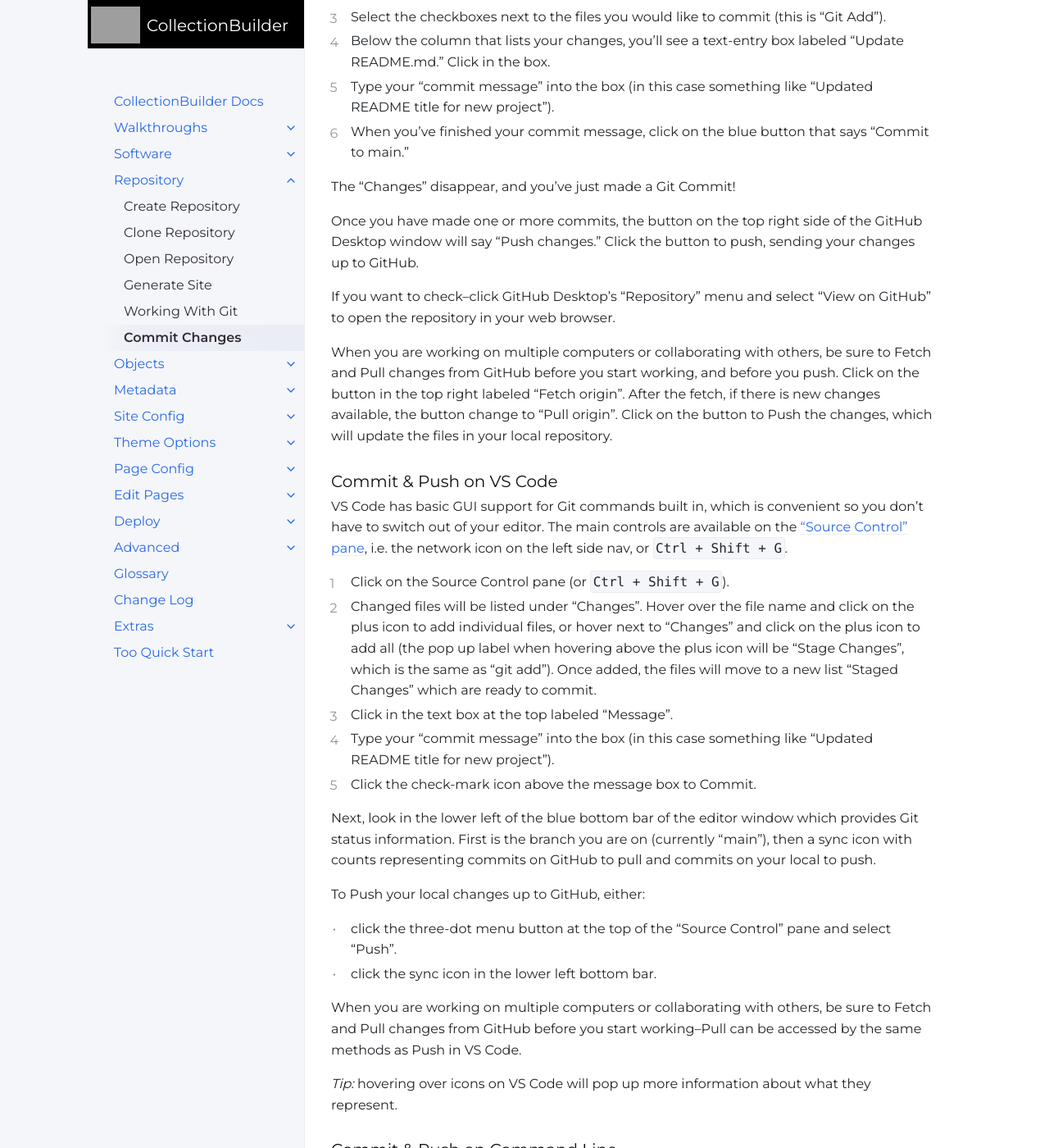
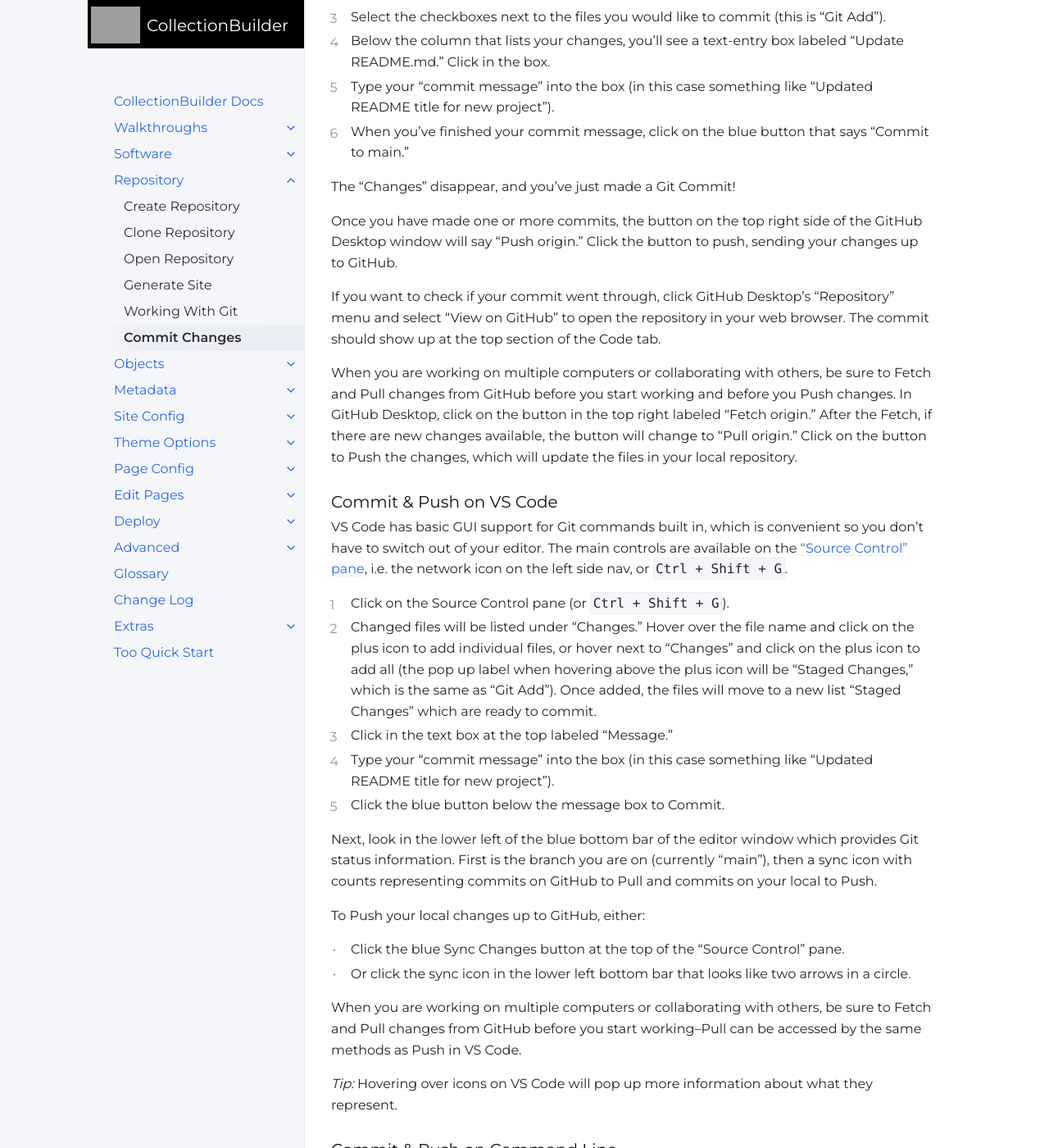
Before and after one commit to CollectionBuilder/cb-docs, a Jekyll site: the page built from docs/repository/commit.md, in a window 1280 px wide and 1400 px high, scrolled down 1262 px. Shown: the whole window at 82% size. Built offline with Jekyll 4.4.1, drawn with Linux system fonts in a browser that asks for light colours; comment, search, counter and statistics services are not loaded.

Commit message:
Minor text edits

```diff
--- a/docs/repository/commit.md
+++ b/docs/repository/commit.md
@@ -55,14 +55,14 @@ We can commit and push via GitHub Desktop, VS Code Source Control pane, or Git o
 
 The "Changes" disappear, and you've just made a Git Commit!
 
-Once you have made one or more commits, the button on the top right side of the GitHub Desktop window will say "Push changes."
+Once you have made one or more commits, the button on the top right side of the GitHub Desktop window will say "Push origin."
 Click the button to push, sending your changes up to GitHub.
 
-If you want to check--click GitHub Desktop's "Repository" menu and select "View on GitHub" to open the repository in your web browser.
+If you want to check if your commit went through, click GitHub Desktop's "Repository" menu and select "View on GitHub" to open the repository in your web browser. The commit should show up at the top section of the Code tab.
 
-When you are working on multiple computers or collaborating with others, be sure to Fetch and Pull changes from GitHub before you start working, and before you push.
-Click on the button in the top right labeled "Fetch origin".
-After the fetch, if there is new changes available, the button change to "Pull origin".
+When you are working on multiple computers or collaborating with others, be sure to Fetch and Pull changes from GitHub before you start working and before you Push changes.
+In GitHub Desktop, click on the button in the top right labeled "Fetch origin."
+After the Fetch, if there are new changes available, the button will change to "Pull origin."
 Click on the button to Push the changes, which will update the files in your local repository.
 
 ### Commit & Push on VS Code
@@ -71,22 +71,22 @@ VS Code has basic GUI support for Git commands built in, which is convenient so
 The main controls are available on the ["Source Control" pane](https://code.visualstudio.com/docs/editor/versioncontrol), i.e. the network icon on the left side nav, or `Ctrl + Shift + G`.
 
 1. Click on the Source Control pane (or `Ctrl + Shift + G`).
-2. Changed files will be listed under "Changes". Hover over the file name and click on the plus icon to add individual files, or hover next to "Changes" and click on the plus icon to add all (the pop up label when hovering above the plus icon will be "Stage Changes", which is the same as "git add"). Once added, the files will move to a new list "Staged Changes" which are ready to commit.
-3. Click in the text box at the top labeled "Message".
+2. Changed files will be listed under "Changes." Hover over the file name and click on the plus icon to add individual files, or hover next to "Changes" and click on the plus icon to add all (the pop up label when hovering above the plus icon will be "Staged Changes," which is the same as "Git Add"). Once added, the files will move to a new list "Staged Changes" which are ready to commit.
+3. Click in the text box at the top labeled "Message."
 4. Type your "commit message" into the box (in this case something like "Updated README title for new project").
-5. Click the check-mark icon above the message box to Commit.
+5. Click the blue button below the message box to Commit.
 
 Next, look in the lower left of the blue bottom bar of the editor window which provides Git status information.
-First is the branch you are on (currently "main"), then a sync icon with counts representing commits on GitHub to pull and commits on your local to push.
+First is the branch you are on (currently "main"), then a sync icon with counts representing commits on GitHub to Pull and commits on your local to Push.
 
 To Push your local changes up to GitHub, either:
 
-- click the three-dot menu button at the top of the "Source Control" pane and select "Push".
-- click the sync icon in the lower left bottom bar.
+- Click the blue Sync Changes button at the top of the "Source Control" pane.
+- Or click the sync icon in the lower left bottom bar that looks like two arrows in a circle.
 
 When you are working on multiple computers or collaborating with others, be sure to Fetch and Pull changes from GitHub before you start working--Pull can be accessed by the same methods as Push in VS Code.
 
-*Tip:* hovering over icons on VS Code will pop up more information about what they represent.
+*Tip:* Hovering over icons on VS Code will pop up more information about what they represent.
 
 ### Commit & Push on Command Line
 
```
